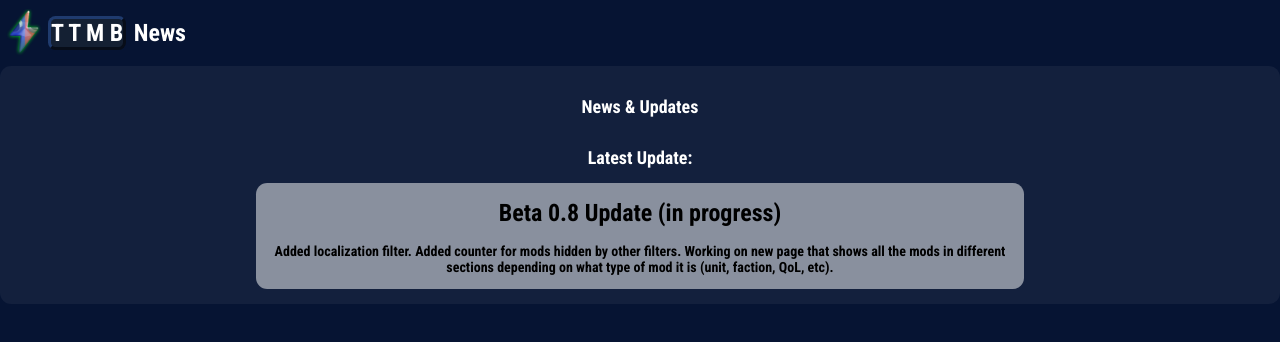
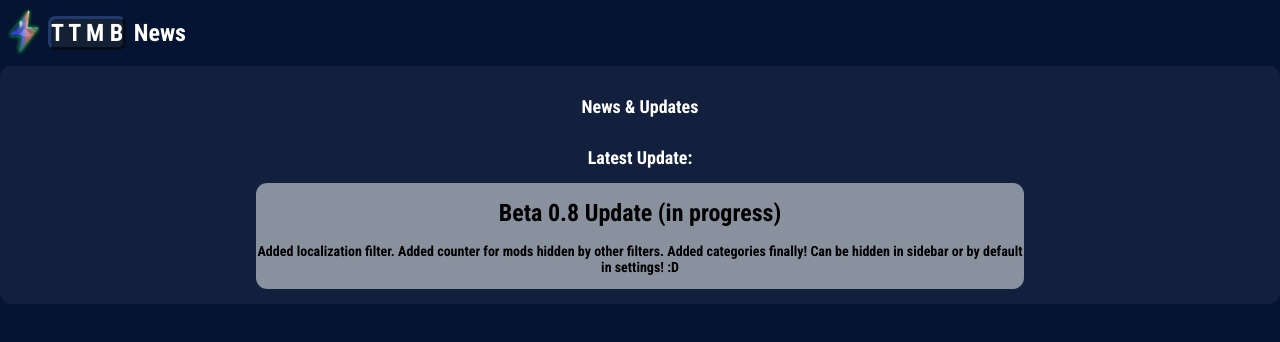
Before and after one commit to bayturtleking/TTMB, a plain HTML site: page news.html in a window 1280 px wide. Drawn offline with Linux system fonts and the light colour scheme.

Commit message:
updated news.html. forgot to update for beta 0.8

```diff
--- a/news.html
+++ b/news.html
@@ -32,7 +32,7 @@
         <h2>Latest Update:</h2>
         <div class="newss">
             <h1>Beta 0.8 Update (in progress)</h1>
-            <h3>Added localization filter. Added counter for mods hidden by other filters. Working on new page that shows all the mods in different sections depending on what type of mod it is (unit, faction, QoL, etc). </h3>
+            <h3>Added localization filter. Added counter for mods hidden by other filters. Added categories finally! Can be hidden in sidebar or by default in settings! :D </h3>
         </div>
     </main>
     <script defer src="/global.js"></script>
```
